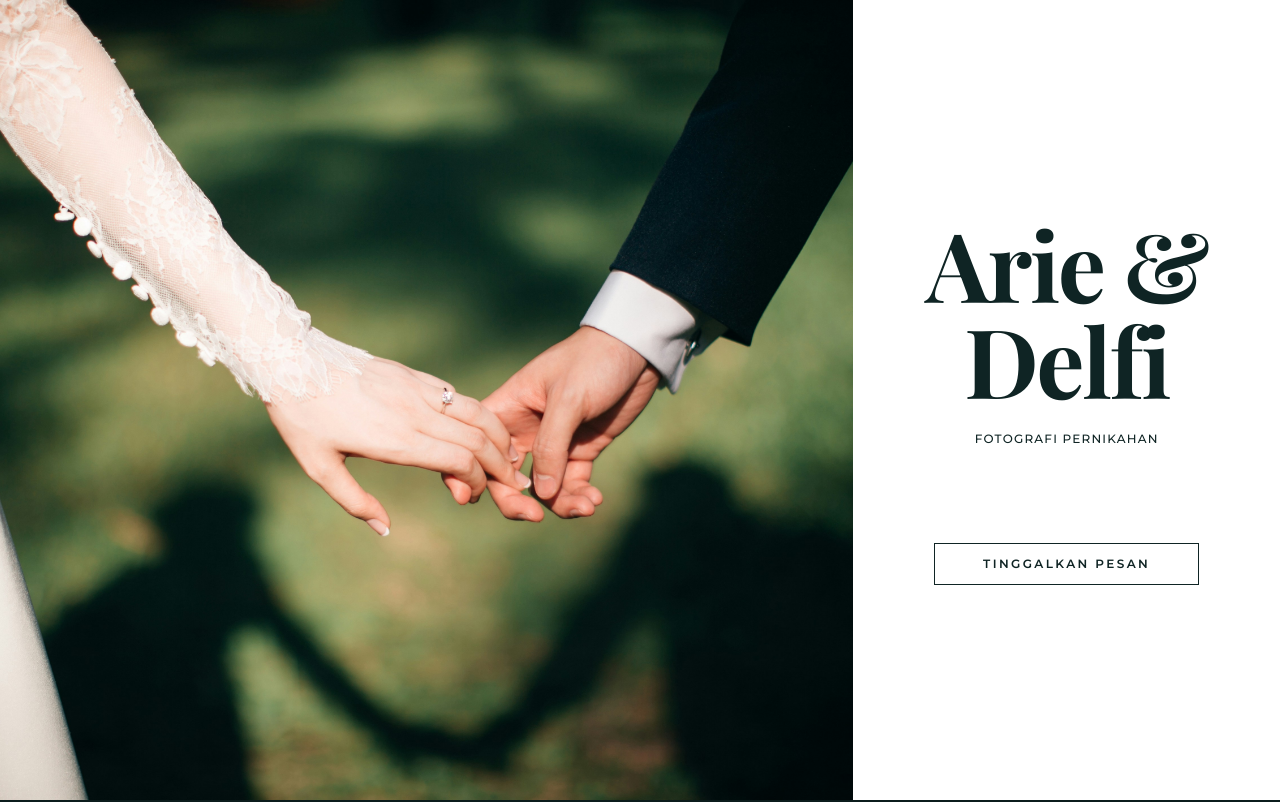
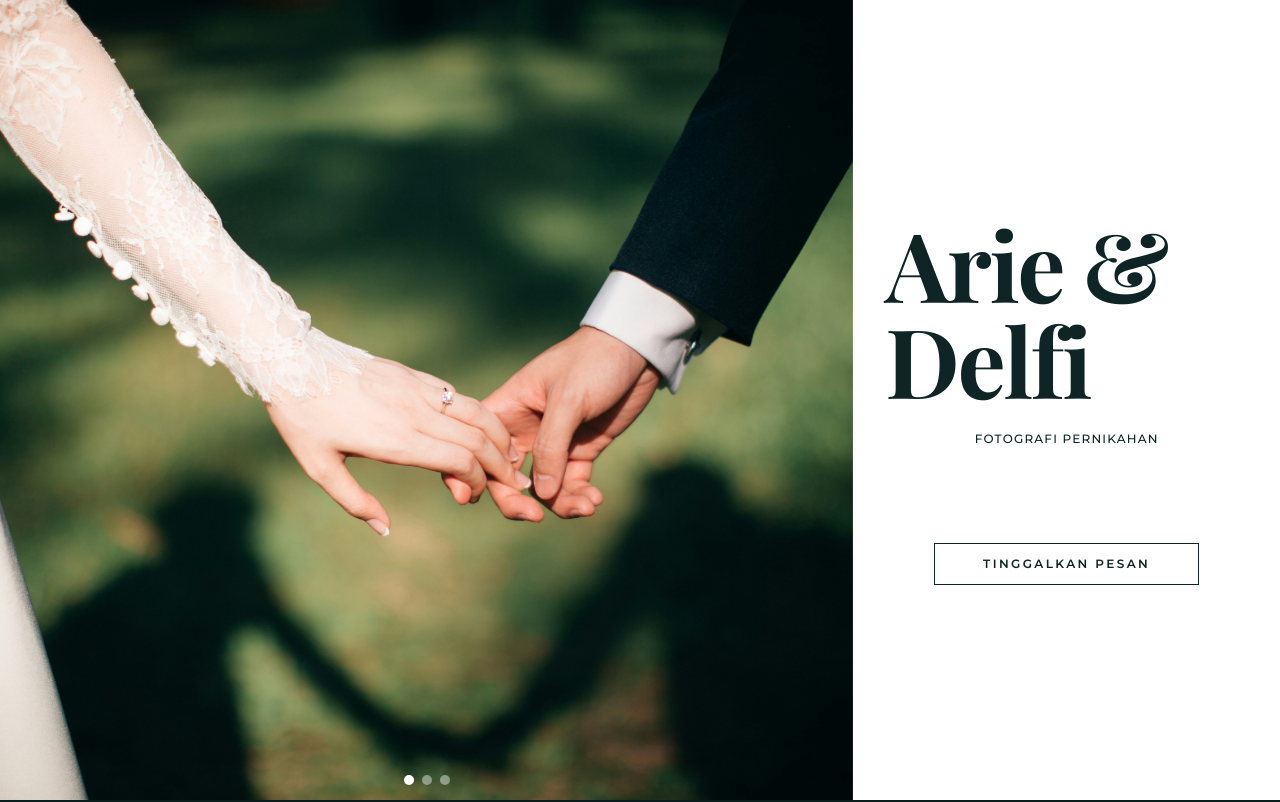
Before and after one commit to TrinityXD99/wedding-invitation, a plain HTML site: page index.html in a window 1280 px wide. Shown: the top 802 px of the page. Drawn offline with nearby package versions, Linux system fonts and the light colour scheme; a web font is replaced by a local one.

Commit message:
Update isi undangan

```diff
--- a/css/styles.css
+++ b/css/styles.css
@@ -35,6 +35,33 @@ h1, h2, h3, .font-serif {
     font-family: 'Playfair Display', serif;
 }
 
+/* Custom Swiper untuk wedding feel */
+.hero-swiper .swiper-pagination-bullet {
+    background: rgba(255, 255, 255, 0.7);
+    opacity: 0.6;
+    width: 10px;
+    height: 10px;
+}
+
+.hero-swiper .swiper-pagination-bullet-active {
+    background: white;
+    opacity: 1;
+}
+
+/* Arrows (jika dipakai) */
+.swiper-button-prev, .swiper-button-next {
+    color: rgba(255, 255, 255, 0.8) !important;
+    background: rgba(0, 0, 0, 0.3);
+    width: 50px;
+    height: 50px;
+    border-radius: 50%;
+    transition: all 0.3s;
+}
+
+.swiper-button-prev:hover, .swiper-button-next:hover {
+    background: rgba(0, 0, 0, 0.6);
+}
+
 
 /* ==================== UTILITIES ==================== */
 footer {
--- a/index.html
+++ b/index.html
@@ -13,6 +13,9 @@
     <!-- Google Fonts -->
     <link href="https://fonts.googleapis.com/css2?family=Playfair+Display:ital,wght@0,400;0,700;1,400&family=Montserrat:wght@300;400;500;600;700&display=swap" rel="stylesheet">
 
+    <!-- Swiper CSS -->
+    <link rel="stylesheet" href="https://cdn.jsdelivr.net/npm/swiper@11/swiper-bundle.min.css">
+
     <!-- Custom CSS -->
    <link rel="stylesheet" href="css/styles.css">
 </head>
@@ -21,17 +24,55 @@
     <main class="flex-grow">
     <!-- Hero Section -->
 <section class="relative w-full min-h-screen flex flex-col md:flex-row bg-white">
+
+    <!-- Container luar (ukuran & posisi) -->
     <div class="relative w-full md:w-3/5 lg:w-2/3 h-96 md:h-screen overflow-hidden">
+
+        <!-- Swiper Container (BARU DIMULAI DI SINI!) -->
+        <div class="swiper hero-swiper h-full">
+            <div class="swiper-wrapper">
+
+                <!-- Slide 1 -->
+                <div class="swiper-slide">
                     <img
-                    src="gambar/background hero.jpg"
-                    alt="Arie & Delfi"
+                        src="gambar/background-hero.jpg"
+                        alt="Arie & Delfi - Foto 1"
                         class="w-full h-full object-cover object-center"
                     />
                 </div>
 
-            <div class="w-full md:w-2/5 lg:w-1/3 flex flex-col justify-center items-center px-8 py-16 bg-white">
-                <div class="flex flex-col items-center">
-                    <h1 class="text-6xl md:text-7xl lg:text-8xl font-bold text-[#0f2424] leading-tight text-center tracking-tight">
+                <!-- Slide 2 -->
+                <div class="swiper-slide">
+                    <img
+                        src="gambar/gambar-2.jpg"
+                        alt="Arie & Delfi - Foto 2"
+                        class="w-full h-full object-cover object-center"
+                    />
+                </div>
+
+                <!-- Slide 3 -->
+                <div class="swiper-slide">
+                    <img
+                        src="gambar/portfolio1.jpg"
+                        alt="Arie & Delfi - Foto 3"
+                        class="w-full h-full object-cover object-center"
+                    />
+                </div>
+
+            </div>
+
+            <!-- Pagination -->
+            <div class="swiper-pagination"></div>
+
+
+        </div>
+
+    </div>
+
+    <!-- Bagian teks tetap di depan (z-index lebih tinggi) -->
+    <div class="relative z-10 w-full md:w-2/5 lg:w-1/3 flex flex-col justify-center items-center px-8 py-16 bg-white md:bg-transparent">
+        <div class="flex flex-col items-center text-center md:text-left">
+            <h1 class="text-6xl md:text-7xl lg:text-8xl font-bold text-[#0f2424] leading-tight tracking-tight">
                 Arie &<br class="md:hidden" /> Delfi
             </h1>
             <p class="mt-6 text-xs tracking-widest uppercase text-[#0f2424] font-medium">
@@ -44,6 +85,7 @@
             </button>
         </div>
     </div>
+
 </section>
 
         <!-- Modal (diletakkan di luar section supaya tetap di atas semua konten) -->
@@ -111,7 +153,7 @@
         <!-- About Bride Section -->
 <section class="flex flex-col md:flex-row bg-white overflow-hidden">
   <div class="w-full md:w-1/2 h-[450px] md:h-[600px]">
-    <img src="gambar/gambar 2.jpg" class="w-full h-full object-cover block">
+    <img src="gambar/gambar-2.jpg" class="w-full h-full object-cover block">
   </div>
 
   <div class="w-full md:w-1/2 flex flex-col justify-center px-12 md:px-20 py-16 md:py-24 relative">
@@ -144,7 +186,7 @@
   </div>
 
   <div class="w-full md:w-1/2 h-[450px] md:h-[600px]">
-    <img src="gambar/gambar 2.jpg" class="w-full h-full object-cover block">
+    <img src="gambar/gambar-2.jpg" class="w-full h-full object-cover block">
   </div>
 </section>
 
@@ -282,6 +324,8 @@
     </footer>
 
     <!-- JavaScript -->
+     <script src="https://cdn.jsdelivr.net/npm/swiper@11/swiper-bundle.min.js"></script>
+
     <script src="js/script.js"></script>
 </body>
 </html>
--- a/js/script.js
+++ b/js/script.js
@@ -86,3 +86,51 @@ if (form) {
         });
     });
 }
+
+// ==============================================
+// HERO SLIDESHOW (Swiper.js) - Tambahan untuk background berubah-ubah
+// ==============================================
+
+document.addEventListener('DOMContentLoaded', function () {
+    // Pastikan Swiper sudah ter-load dari CDN
+    if (typeof Swiper === 'undefined') {
+        console.error('Swiper.js belum ter-load. Pastikan CDN-nya sudah ditambahkan di HTML!');
+        return;
+    }
+
+    const heroSwiper = new Swiper('.hero-swiper', {
+        // Efek paling cocok untuk wedding: fade lembut & elegan
+        effect: 'fade',
+        fadeEffect: {
+            crossFade: true   // Membuat transisi mulus tanpa flicker
+        },
+
+        loop: true,           // Slide akan berputar terus (setelah slide terakhir kembali ke awal)
+        speed: 1500,          // Durasi transisi 1.5 detik → terasa romantis & tidak terburu-buru
+
+        autoplay: {
+            delay: 5000,                // Ganti foto setiap 5 detik
+            disableOnInteraction: false, // Tetap autoplay meskipun user swipe
+            pauseOnMouseEnter: true      // Pause sementara saat hover (bagus di desktop)
+        },
+
+        // Tampilkan 1 slide sekaligus (wajib untuk fade)
+        slidesPerView: 1,
+        spaceBetween: 0,
+
+        // Pagination (titik-titik kecil di bawah gambar) → optional tapi cantik
+        pagination: {
+            el: '.swiper-pagination',
+            clickable: true,
+            type: 'bullets',
+        },
+
+        // Panah kiri-kanan → optional, bisa di-uncomment kalau mau
+        // navigation: {
+        //     nextEl: '.swiper-button-next',
+        //     prevEl: '.swiper-button-prev',
+        // },
+    });
+
+    console.log('Hero Swiper berhasil diinisialisasi!');
+});
```
Also changed, not shown: gambar/background-hero.jpg (renamed from gambar/background hero.jpg), 6 other files. Lines whose indentation alone changed are shown as unchanged.
